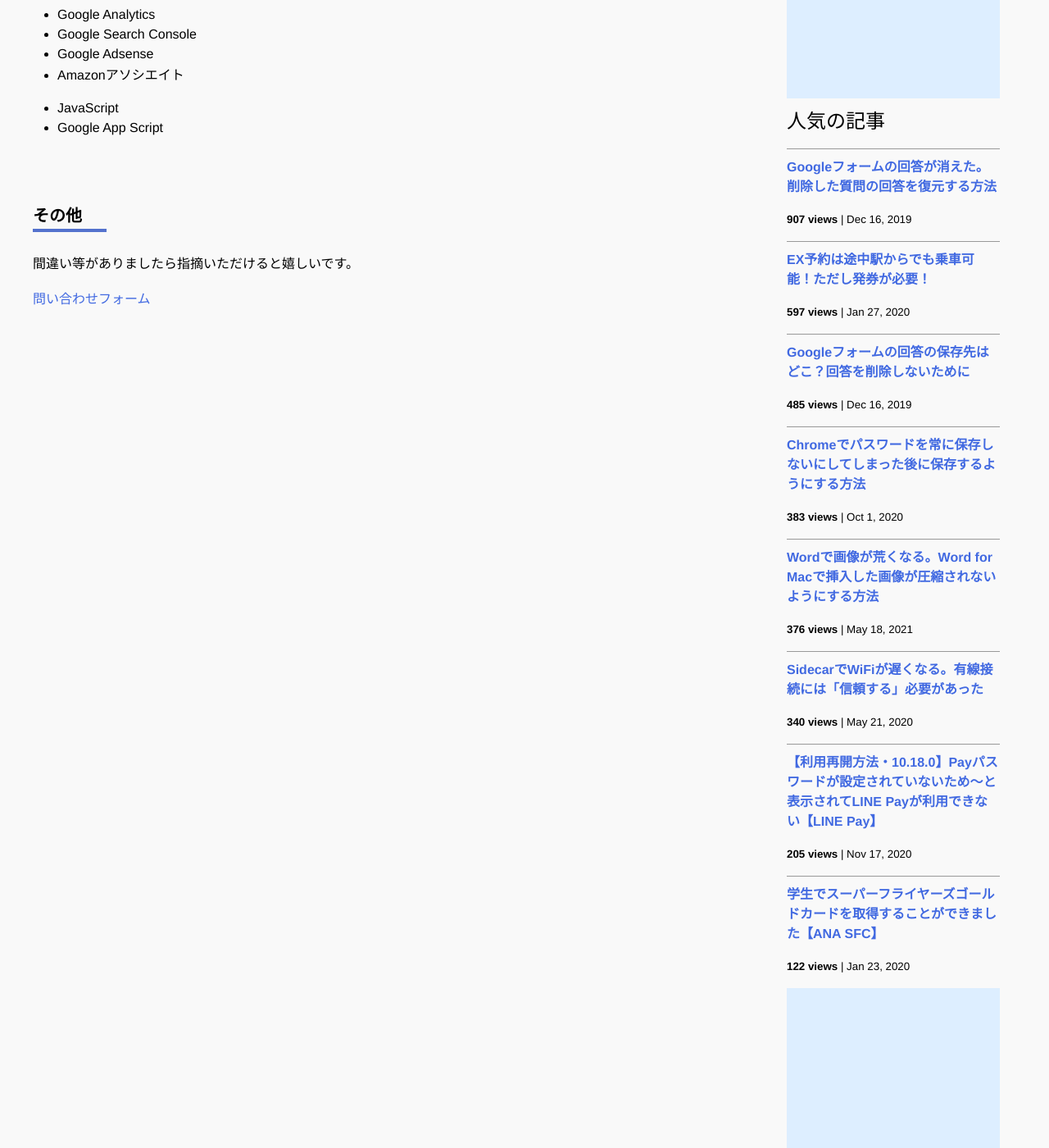
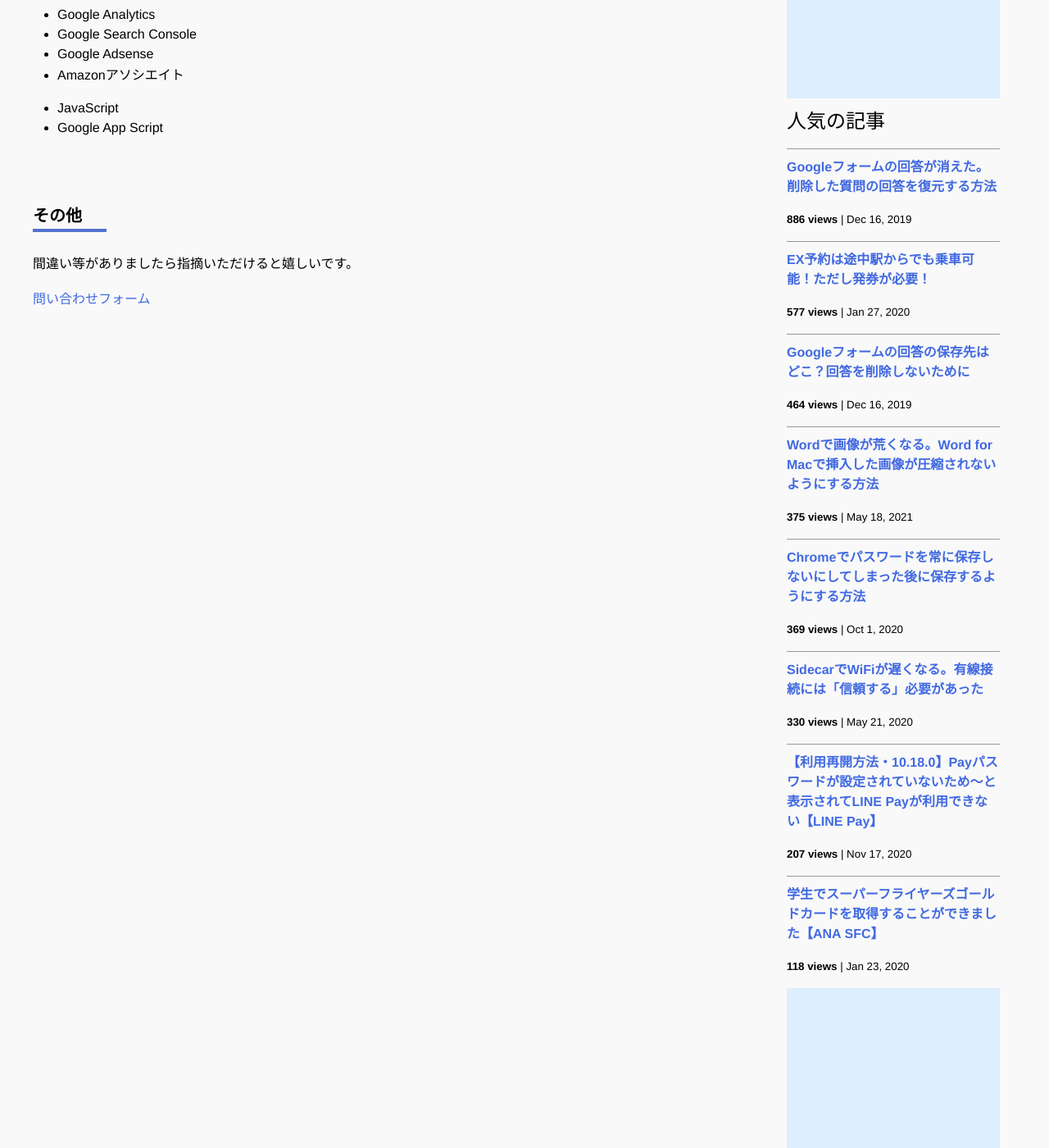
Before and after one commit to iwanaminami/shoyaiwaname, a Jekyll site: the page built from about.markdown, in a window 1280 px wide and 1400 px high, scrolled down 693 px. Shown: the whole window at 82% size. Built offline with Jekyll 4.4.1, drawn with Linux system fonts in a browser that asks for light colours; nearby versions of some CDN libraries; comment, search, counter and statistics services are not loaded.

Commit message:
a new commit message

```diff
--- a/_data/popularposts.yml
+++ b/_data/popularposts.yml
@@ -1,17 +1,17 @@
 side:
-  - view: 907
+  - view: 886
     url: /2019/12/16/restore-googleform.html
-  - view: 597
+  - view: 577
     url: /2020/01/27/ex-rideontheway.html
-  - view: 485
+  - view: 464
     url: /2019/12/16/googleform-answers.html
-  - view: 383
+  - view: 375
+    url: /2021/05/18/image-compression-word.html
+  - view: 369
     url: /2020/10/01/googlepassword.html
-  - view: 376
-    url: /2021/05/18/image-compression-word.html
-  - view: 340
+  - view: 330
     url: /2020/05/21/sidecar-via-cable.html
-  - view: 205
+  - view: 207
     url: /2020/11/17/linepay.html
-  - view: 122
+  - view: 118
     url: /2020/01/23/sfcgold.html
```
